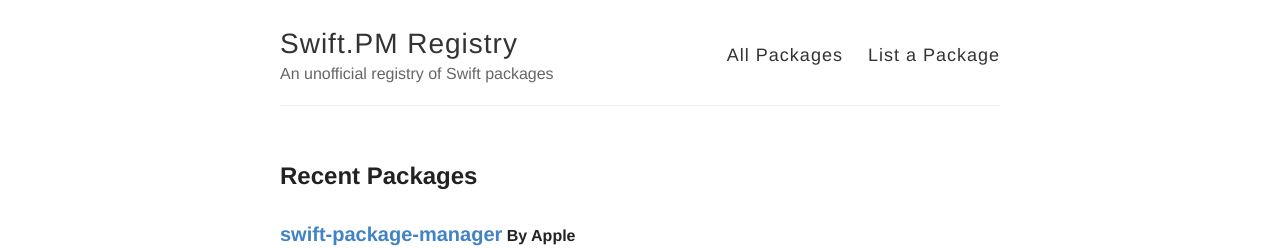
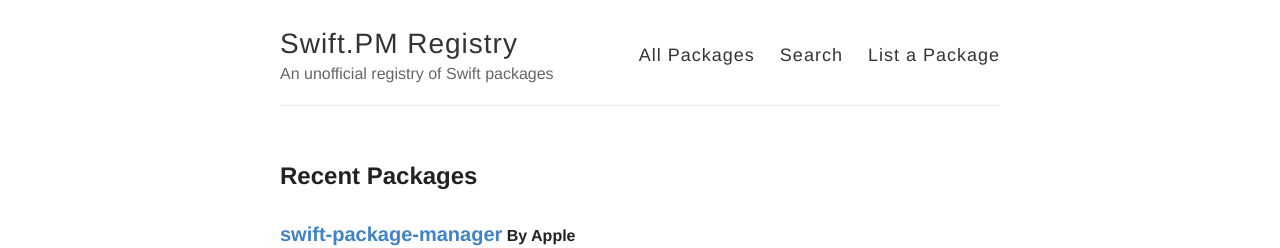
Before and after one commit to Swift-PM/Swift.PM-Site, a Jekyll site: the page built from index.html, in a window 1280 px wide. Shown: the top 248 px of the page. Built offline with Jekyll 4.4.1, drawn with Linux system fonts in a browser that asks for light colours; Markdown is read by kramdown in place of the engine named in the settings; the list of posts is cut into pages by our own code.

Commit message:
Added search

```diff
--- a/_layouts/default.html
+++ b/_layouts/default.html
@@ -30,6 +30,7 @@
             <!--<a href="{{ site.baseurl }}/">Home</a>
             <a href="{{ site.baseurl }}/about">About</a>-->
             <a href="{{ site.baseurl }}/all">All Packages</a>
+            <a href="https://github.com/rsmoz/swift.pm/search">Search</a>
             <a href="https://github.com/rsmoz/swift.pm#contributing">List a Package</a>
           </nav>
         </header>
```
Also changed, not shown: YYYY-MM-DD-Template.md (line endings or trailing spaces).
